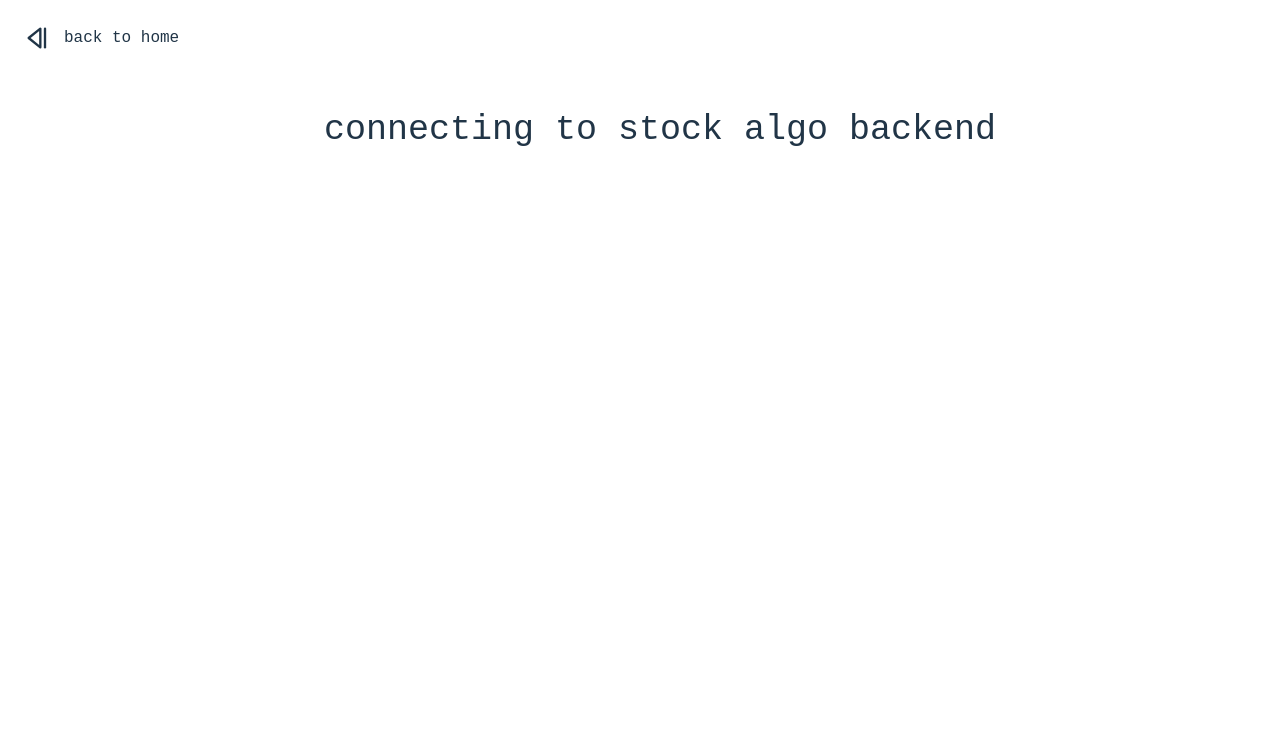
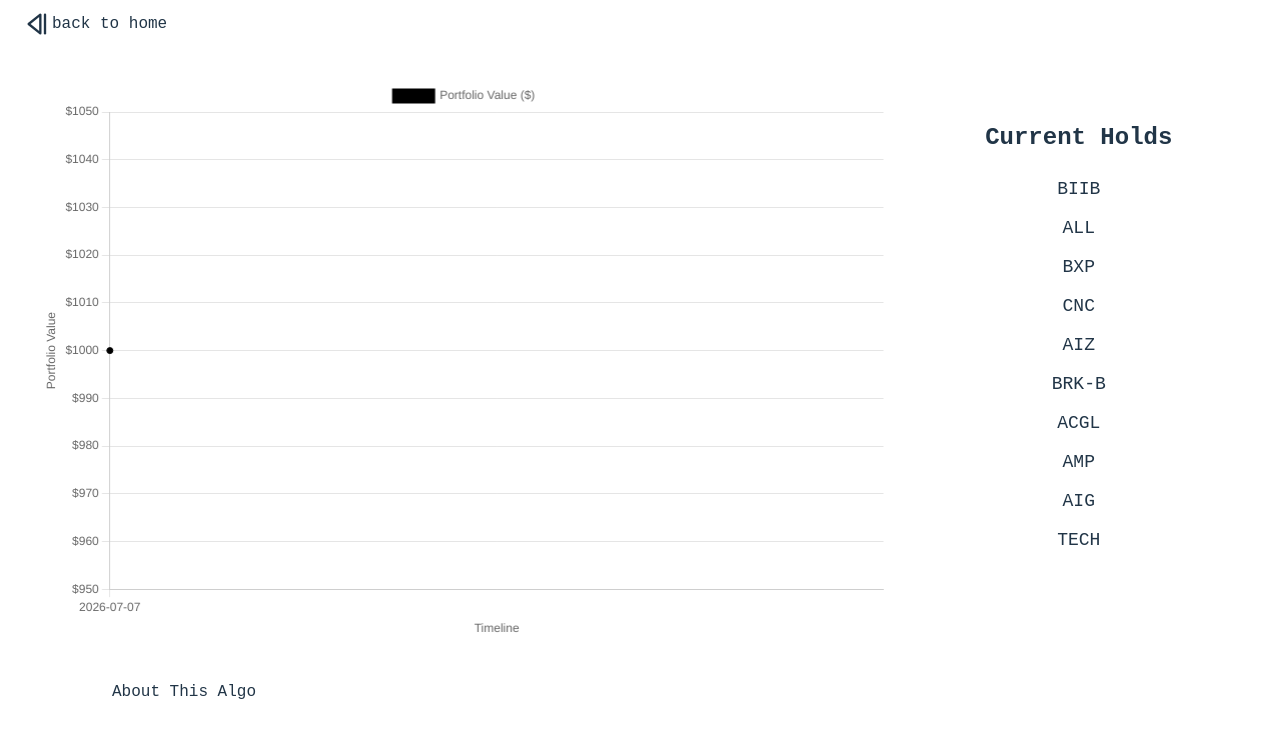
Before and after one commit to emmettyoung/website, a React (Vite) app in the folder frontend/: page /stock-portfolio in a window 1280 px wide. Shown: the top 738 px of the page. Built offline with nearby package versions, Linux system fonts and the light colour scheme.

Commit message:
stock portfolio update

```diff
--- /dev/null
+++ b/frontend/public/output.json
@@ -0,0 +1,32 @@
+[
+    {
+        "BIIB": 0.8135
+    },
+    {
+        "ALL": 0.7925
+    },
+    {
+        "BXP": 0.784
+    },
+    {
+        "CNC": 0.7765
+    },
+    {
+        "AIZ": 0.7709999999999999
+    },
+    {
+        "BRK-B": 0.7565
+    },
+    {
+        "ACGL": 0.739
+    },
+    {
+        "AMP": 0.7255
+    },
+    {
+        "AIG": 0.7234999999999999
+    },
+    {
+        "TECH": 0.721
+    }
+]
--- /dev/null
+++ b/frontend/public/portfolio_history.json
@@ -0,0 +1,6 @@
+[
+    {
+        "date": "2026-07-07",
+        "value": 1000.0
+    }
+]
--- a/frontend/src/components/Clothingstore.tsx
+++ b/frontend/src/components/Clothingstore.tsx
@@ -7,14 +7,13 @@
 
     return (
       <div className="clothing-store-page">
-        <ul className="contact-return-to-home">
-          back to home
-        </ul>
-        <StepBack
-          className="back-arrow"
-          size={28}
-          onClick={() => navigate("/")}
-        />
+        <div
+        className="contact-return-to-home"
+        onClick={() => navigate("/")}
+      >
+        <StepBack size={28}/>
+        back to home
+      </div>
         <ul className="project-header">
           cool things coming soon
         </ul>
--- a/frontend/src/components/Contactpage.tsx
+++ b/frontend/src/components/Contactpage.tsx
@@ -9,14 +9,14 @@
 
   return (
     <div className="contact-page">
-      <ul className="contact-return-to-home">
+      <div
+        className="contact-return-to-home"
+        onClick={() => navigate("/")}
+      >
+        <StepBack size={28}/>
         back to home
-      </ul>
-      <StepBack
-        className="back-arrow"
-        size={28}
-        onClick={() => navigate("/")}
-      />
+      </div>
+
       <ul className="project-header">
         Contact Information
       </ul>
--- a/frontend/src/components/Project.tsx
+++ b/frontend/src/components/Project.tsx
@@ -8,14 +8,13 @@
 
   return (
     <div className="projects-page">
-      <ul className="contact-return-to-home">
+      <div
+        className="contact-return-to-home"
+        onClick={() => navigate("/")}
+      >
+        <StepBack size={28}/>
         back to home
-      </ul>
-      <StepBack
-        className="back-arrow"
-        size={28}
-        onClick={() => navigate('/')}
-      />
+      </div>
       <ul className="project-header">
         Coding Projects
       </ul>
--- a/frontend/src/components/Stockportfolio.tsx
+++ b/frontend/src/components/Stockportfolio.tsx
@@ -1,23 +1,159 @@
 import { StepBack } from "lucide-react";
 import { useNavigate } from "react-router-dom";
+import { useEffect, useState } from "react";
+
+import {
+    Line
+} from "react-chartjs-2";
+
+import {
+    Chart as ChartJS,
+    CategoryScale,
+    LinearScale,
+    PointElement,
+    LineElement,
+    Tooltip,
+    Legend
+} from "chart.js";
+
+
+ChartJS.register(
+    CategoryScale,
+    LinearScale,
+    PointElement,
+    LineElement,
+    Tooltip,
+    Legend
+);
+
+
+interface PortfolioPoint {
+    date: string;
+    value: number;
+}
+
 
 export default function StockPortfolio() {
 
-  const navigate = useNavigate();
+    const navigate = useNavigate();
 
+    const [stocks, setStocks] = useState<string[]>([]);
+    const [history, setHistory] = useState<PortfolioPoint[]>([]);
+
+
+    useEffect(() => {
+
+        async function loadData() {
+
+            const stocksResponse = await fetch(
+                "/output.json", {cache: "no-store"});
+
+            const stocksJson = await stocksResponse.json();
+
+            const stocksData = stocksJson.map((stock: Record<string, number>) => Object.keys(stock)[0]);
+
+            const historyResponse = await fetch(
+                "/portfolio_history.json", {cache: "no-store"});
+
+            const historyData = await historyResponse.json();
+
+            setStocks(stocksData);
+            setHistory(historyData);
+        }
+
+
+        loadData();
+
+    }, []);
+
+    const chartData = {
+        labels: history.map(item => item.date),
+        datasets: [
+            {
+                label: "Portfolio Value ($)",
+                data: history.map(item => item.value),
+                tension: 0.3,
+                borderColor: "black",
+                backgroundColor: "black",
+                pointBackgroundColor: "black",
+                pointBorderColor: "black"
+            }
+        ],
+    };
+
+    const chartOptions = {
+      responsive: true,
+      maintainAspectRatio: false,
+
+      plugins: {
+          legend: {
+              display: true
+          }
+      },
+
+      scales: {
+          x: {title: {
+                  display: true,
+                  text: "Timeline"
+              }
+          },
+          y: {title: {
+                  display: true,
+                  text: "Portfolio Value"
+              },
+              ticks: {
+                  callback: function(value: any) {
+                      return `$${value}`;
+                  }
+              }
+          }
+      }
+  };
     return (
+
       <div className="stock-portfolio-page">
-        <ul className="contact-return-to-home">
-          back to home
-        </ul>
-        <StepBack
-          className="back-arrow"
-          size={28}
-          onClick={() => navigate("/")}
-        />
-        <ul className="project-header">
-          connecting to stock algo backend
-        </ul>
+
+          <div
+              className="contact-return-to-home"
+              onClick={() => navigate("/")}
+          >
+              <StepBack size={28}/>
+              back to home
+          </div>
+
+          <div className="portfolio-container">
+              <div className="portfolio-chart">
+                  <Line
+                    data={chartData}
+                    options={chartOptions}
+                  />
+              </div>
+
+              <div className="holdings-container">
+                  <h2>
+                      Current Holds
+                  </h2>
+
+                  <ul className="holdings-list">
+
+                      {stocks.map(stock =>
+                      <li
+                      key={stock}>{stock}
+                      </li>)}
+                  </ul>
+              </div>
+          </div>
+          <div className="about-algo">
+                <details>
+                  <summary>
+                    About This Algo
+                  </summary>
+
+                  <p>
+                    to fill
+                  </p>
+                </details>
+          </div>
       </div>
-    );
-  }
+  );
+}
--- a/frontend/src/components/homePage.tsx
+++ b/frontend/src/components/homePage.tsx
@@ -10,7 +10,7 @@
 // The 4 top-level destinations from the homepage. Centralized here so
 const homeIcons: { label: string; to: string; icon?: ReactNode }[] = [
     { label: "cool projects i've done", to: "/projects", icon: <WandSparkles size={32} /> },
-    { label: "cool ways to contact me", to: "/contact", icon: <MailQuestionIcon size={32} />},
+    { label: "cool things to about me", to: "/contact", icon: <MailQuestionIcon size={32} />},
     { label: "cool stocks i've bought", to: "/stock-portfolio", icon: <CircleDollarSign size={32} /> },
     { label: "cool clothes i've made", to: "/clothing-store", icon: <Scissors size={32} /> },
 ];
--- a/frontend/src/styles/main.css
+++ b/frontend/src/styles/main.css
@@ -258,3 +258,69 @@
   max-width: 70px;
 }
 }
+
+.stock-portfolio-page {
+  padding-top: 80px;
+  padding-left: 40px;
+  padding-right: 40px;
+}
+
+
+.portfolio-container {
+  display: flex;
+  width: 100%;
+  height: 70vh;
+  gap: 30px;
+}
+
+
+.portfolio-chart {
+  width: 75%;
+  height: 100%;
+}
+
+
+.holdings-container {
+  width: 25%;
+  padding: 20px;
+  font-family: 'Courier New', Courier, monospace;
+}
+
+
+.holdings-list {
+  list-style-type: none;
+  padding: 0;
+  margin-top: 20px;
+}
+
+
+.holdings-list li {
+  margin-bottom: 12px;
+  font-size: 18px;
+  font-family: 'Courier New', Courier, monospace;
+}
+
+.about-algo {
+  margin-top: 40px;
+  width: 30%;
+  padding-bottom: 50px;
+  display: flex;
+  justify-content: left;
+}
+
+.about-algo details {
+  width: 80%;
+  text-align: center;
+}
+
+.about-algo summary {
+  cursor: pointer;
+  font-family: 'Courier New', Courier, monospace;
+  list-style: none;
+}
+
+.about-algo p {
+  margin-top: 15px;
+  line-height: 1.5;
+  font-size: 16px;
+}
--- a/package.json
+++ b/package.json
@@ -1,7 +1,9 @@
 {
   "dependencies": {
+    "chart.js": "^4.5.1",
     "lucide-react": "^0.484.0",
     "react": "^19.0.0",
+    "react-chartjs-2": "^5.3.1",
     "react-dom": "^19.0.0",
     "react-router-dom": "^7.18.1"
   },
```
Also changed, not shown: frontend/src/components/tulum.jpeg (deleted), 1 other file (tests, documents, lock files or other folders).
